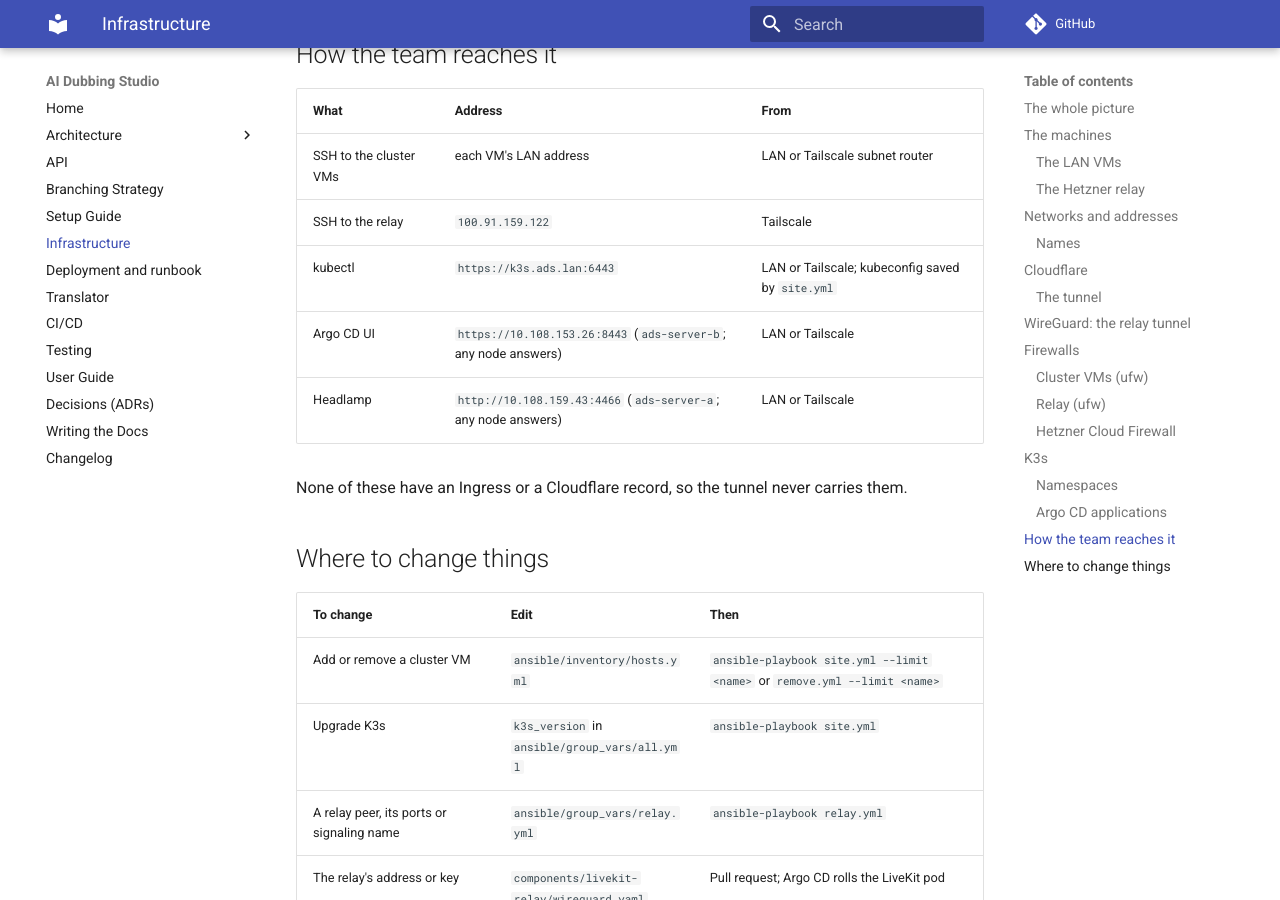
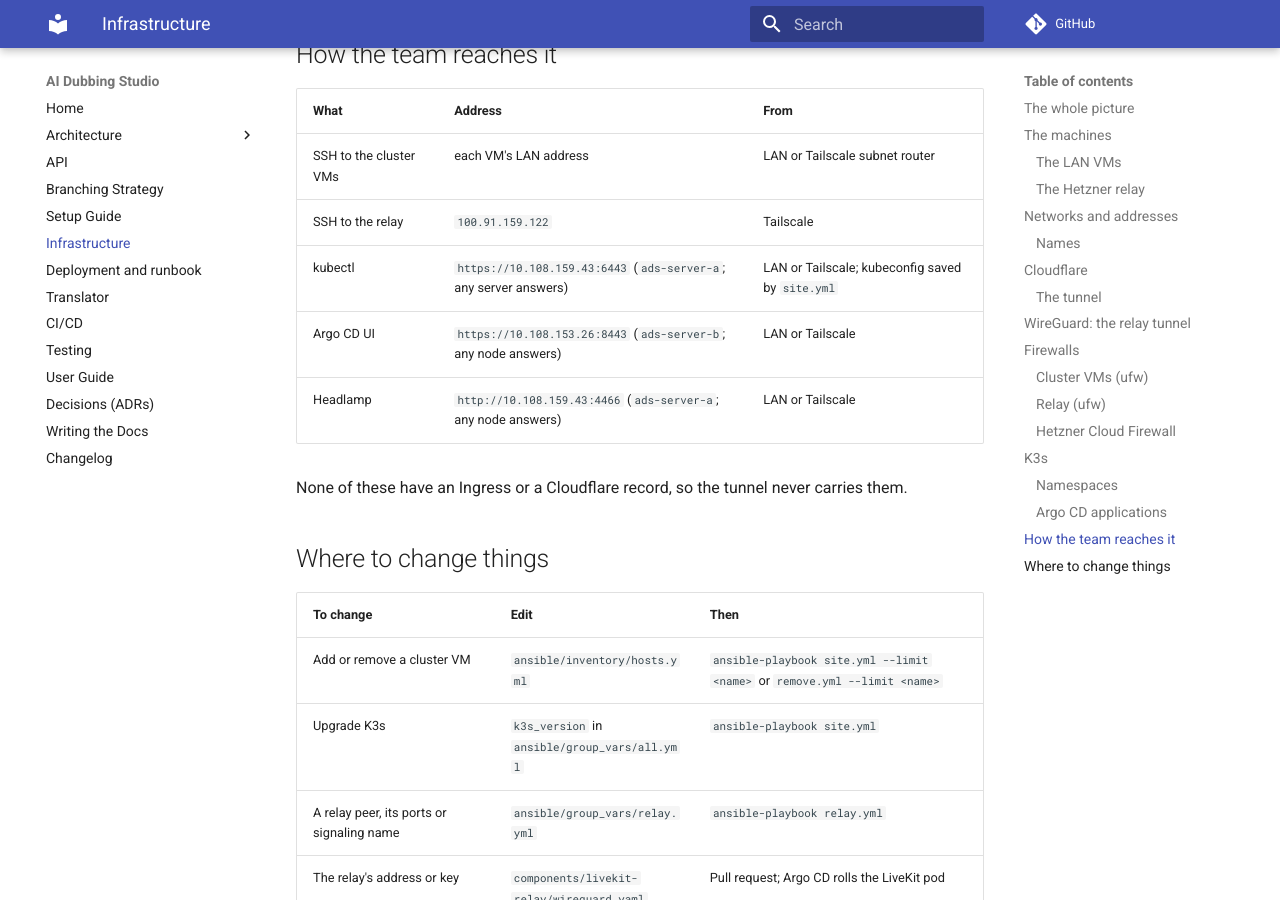
Before and after one commit to WH1TE-SHAD0W/ai-dubbing-studio, an MkDocs documentation site: the page built from docs/infrastructure.md, in a window 1280 px wide and 900 px high, scrolled down 7580 px. Built offline with MkDocs 1.6.1 and Material for MkDocs 9.7.7, drawn with Linux system fonts in a browser that asks for light colours; comment, search, counter and statistics services are not loaded.

Commit message:
docs: Infrastructure page gives the Kubernetes API's address
Co-Authored-By: Claude Opus 5.5 <noreply@anthropic.com>

```diff
--- a/docs/infrastructure.md
+++ b/docs/infrastructure.md
@@ -279,7 +279,7 @@ images reach them, is on [Deployment and runbook](deployment.md).
 |---|---|---|
 | SSH to the cluster VMs | each VM's LAN address | LAN or Tailscale subnet router |
 | SSH to the relay | `100.91.159.122` | Tailscale |
-| kubectl | `https://k3s.ads.lan:6443` | LAN or Tailscale; kubeconfig saved by `site.yml` |
+| kubectl | `https://10.108.159.43:6443` (`ads-server-a`; any server answers) | LAN or Tailscale; kubeconfig saved by `site.yml` |
 | Argo CD UI | `https://10.108.153.26:8443` (`ads-server-b`; any node answers) | LAN or Tailscale |
 | Headlamp | `http://10.108.159.43:4466` (`ads-server-a`; any node answers) | LAN or Tailscale |
 
```
